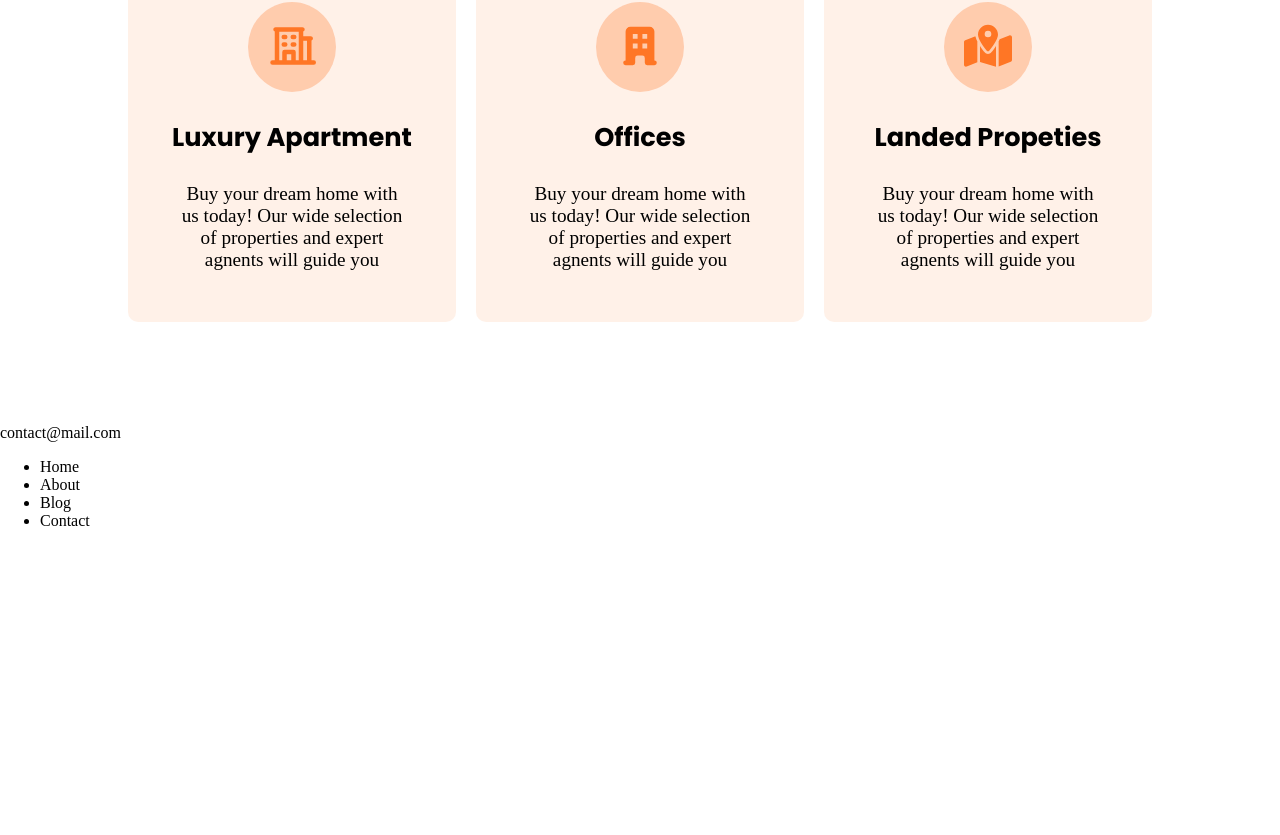
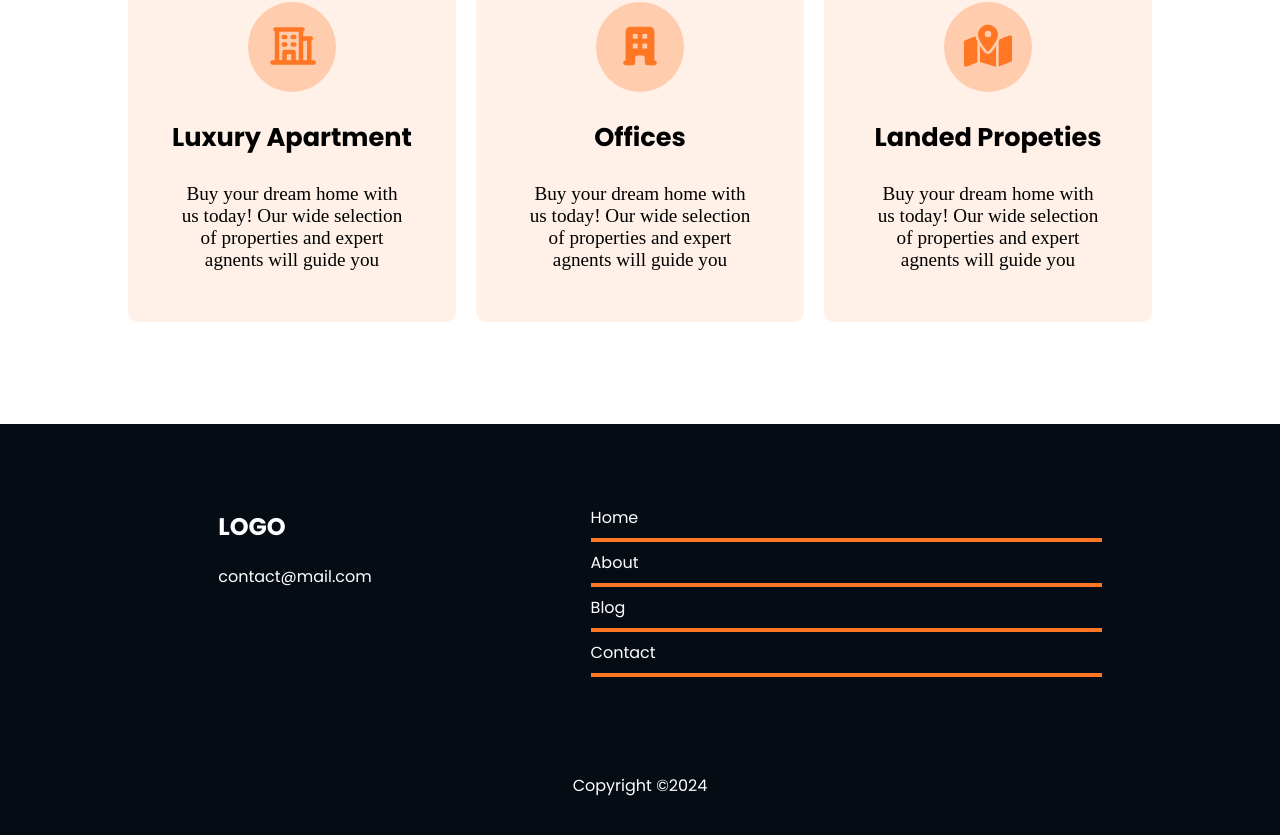
Before and after one commit to toyman640/REfrontend, a React (Vite) app: page / in a window 1280 px wide. Shown: the part 1703-2538 px from the top of the page. Before the commit the page ends 2249 px from the top, so only its background shows below. Built offline with nearby package versions, Linux system fonts and the light colour scheme; no server answers; a web font is replaced by a local one.

Commit message:
Add footer

```diff
--- a/src/components/Footer.jsx
+++ b/src/components/Footer.jsx
@@ -3,23 +3,24 @@ import React from "react";
 const Footer = () => {
   return (
     <div className="Footer">
-      <div>
+      <div className="FooterInner">
         <div>
-          <h2 className="MobileLogo">
+          <h2>
             {' '}
-            <span className="LogoSpace">LOGO</span>
+            <span>LOGO</span>
           </h2>
           <p>contact@mail.com</p>
         </div>
-        <div>
-          <ul>
-            <li>Home</li>
-            <li>About</li>
-            <li>Blog</li>
-            <li>Contact</li>
+        <div className="MenuDiv">
+          <ul className="FooterMenu">
+            <li>Home <hr className="MenuHr" /></li>
+            <li>About <hr className="MenuHr" /></li>
+            <li>Blog <hr className="MenuHr" /></li>
+            <li>Contact <hr className="MenuHr" /></li>
           </ul>
         </div>
       </div>
+      <p className="CopyRight">Copyright &#169;2024</p>
     </div>
   );
 };
--- a/src/main.scss
+++ b/src/main.scss
@@ -405,5 +405,39 @@ body {
     width: 80%;
     margin-left: 10%;
   }
+
+  .Footer {
+    background-color: $primaryColor;
+    color: $whiteColor;
+    font-family: $mainFont;
+    border: 1px solid $primaryColor
+  }
+
+  .FooterInner {
+    display: $flex;
+    padding: 5% 0 5% 0;
+    width: 80%;
+    margin-left: 10%;
+    justify-content: space-around;
+  }
+
+  .CopyRight {
+    text-align: center;
+    padding-bottom: 2%;
+  }
+
+  .MenuDiv {
+    width: 50%;
+    // border: 1px solid red;
+  }
+
+  .FooterMenu {
+    list-style: none;
+    width: 100%;
+  }
+
+  .MenuHr {
+    border: 2px solid #ff7625;
+  }
 }
 // Navigation
```
